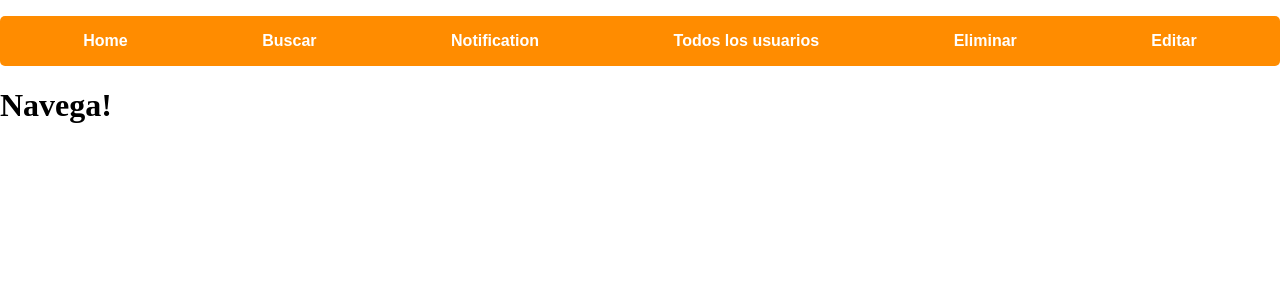
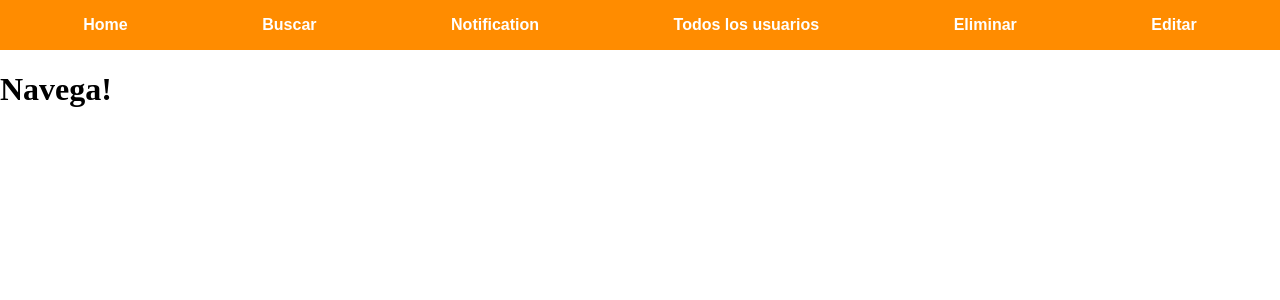
Before and after one commit to jeremiasramirez/gestor---angularJS, a PHP site: page / in a window 1280 px wide. Shown: the top 300 px of the page. Run offline with PHP 8.4, Linux system fonts and the light colour scheme; some libraries are stand-ins or nearby versions.

Commit message:
removienod margen de body

```diff
--- a/public/css/main.css
+++ b/public/css/main.css
@@ -1,5 +1,5 @@
 body{
-	margin:0;
+	margin:-1em 0
 }
 
 /*
@@ -9,7 +9,6 @@ body{
 */
 .navigation {
 	background-color: darkorange;
-	border-radius:5px;
 	display: flex;
 	border:0;
 	justify-content: space-around;
```
